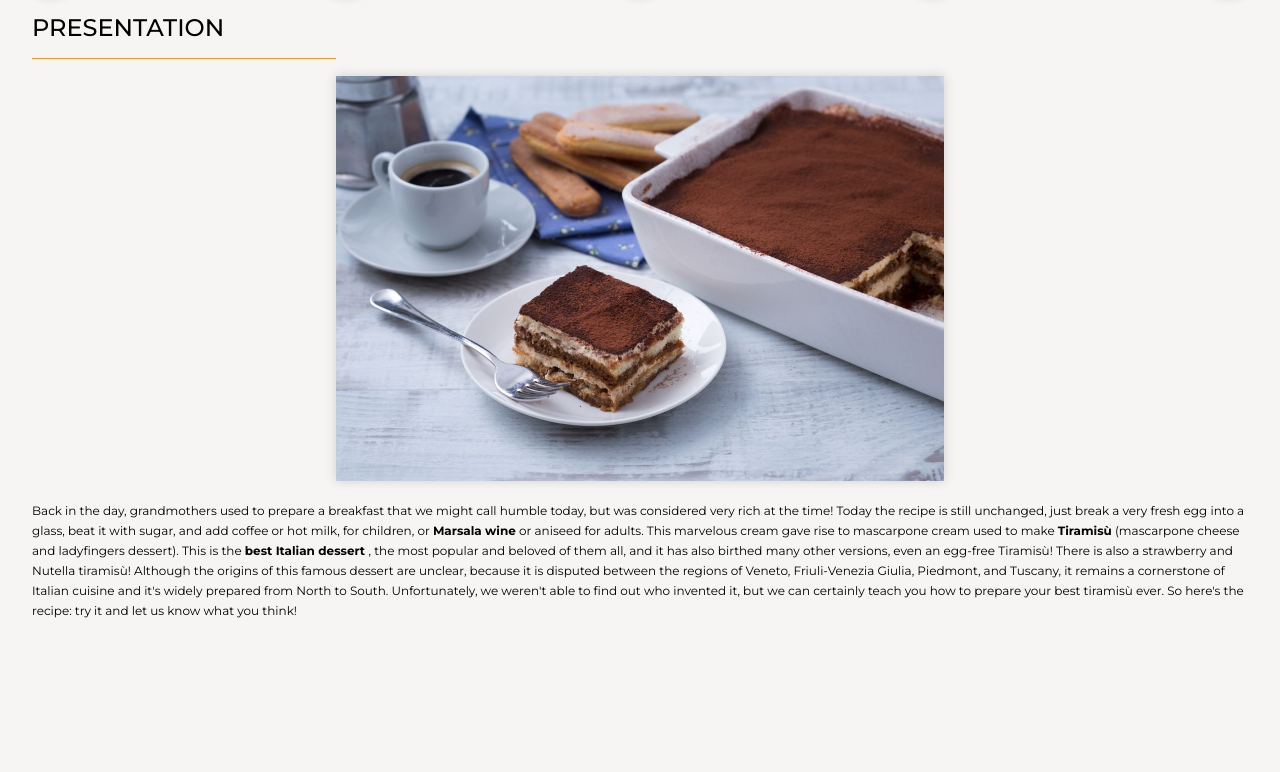
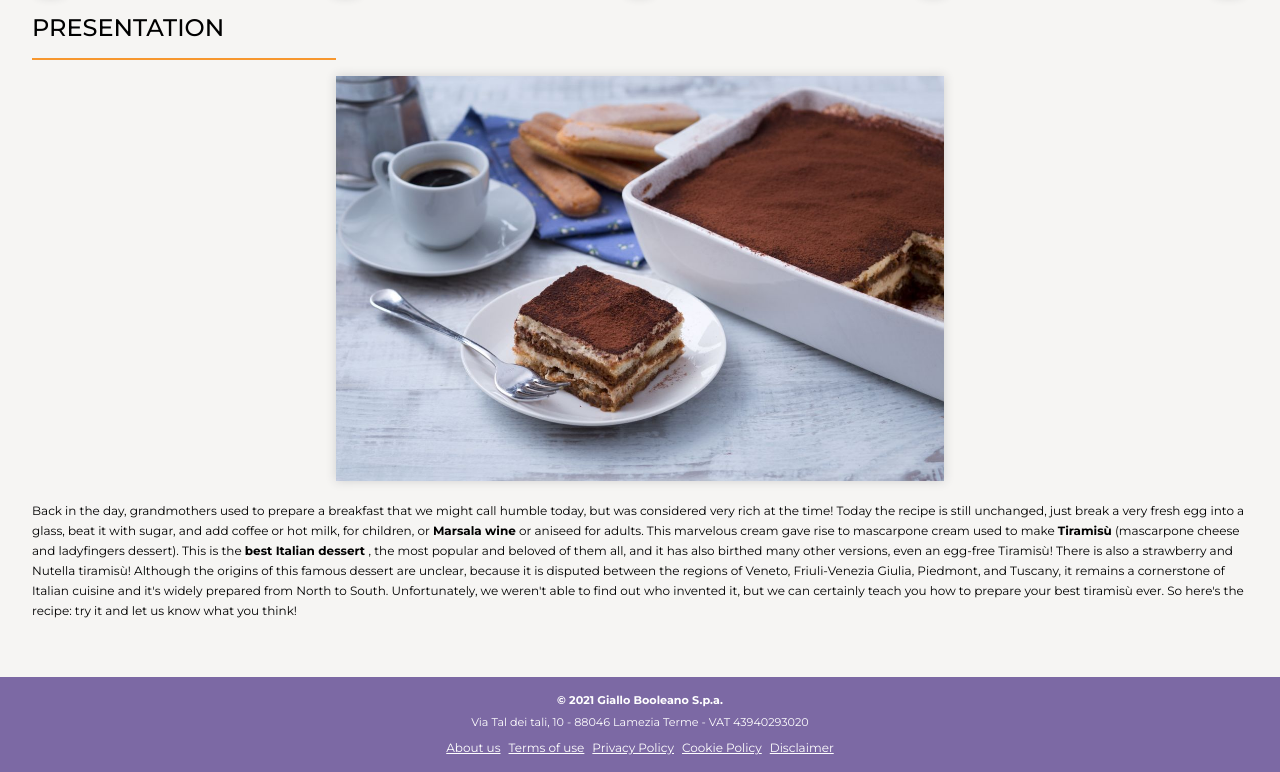
Before and after one commit to francescoboschelle/htmlcss-responsive-layout, a plain HTML site: page index.html in a window 1280 px wide. Shown: the part 753-1525 px from the top of the page. Before the commit the page ends 1382 px from the top, so only its background shows below. Drawn offline with Linux system fonts and the light colour scheme; a web font is replaced by a local one.

Commit message:
Add footer section to index.html; enhance footer styles in style.css

```diff
--- a/index.html
+++ b/index.html
@@ -113,5 +113,27 @@
         </div>
       </section>
     </main>
+
+    <footer>
+      <p><b>&copy; 2021 Giallo Booleano S.p.a.</b></p>
+      <p>Via Tal dei tali, 10 - 88046 Lamezia Terme - VAT 43940293020</p>
+      <ul class="links">
+        <li>
+          <a href="./">About us</a>
+        </li>
+        <li>
+          <a href="./">Terms of use</a>
+        </li>
+        <li>
+          <a href="./">Privacy Policy</a>
+        </li>
+        <li>
+          <a href="./">Cookie Policy</a>
+        </li>
+        <li>
+          <a href="./">Disclaimer</a>
+        </li>
+      </ul>
+    </footer>
   </body>
 </html>
--- a/style.css
+++ b/style.css
@@ -140,6 +140,8 @@ main {
   }
 
   #presentation {
+    margin-bottom: 3rem;
+
     h2 {
       font-weight: 500;
     }
@@ -148,7 +150,7 @@ main {
       display: block;
       height: 2px;
       border: 0;
-      border-top: 1px solid rgb(247, 151, 46);
+      border-top: 2px solid rgb(247, 151, 46);
       margin: 1em 0;
       width: 25%;
     }
@@ -173,4 +175,35 @@ main {
 /* #endregion main */
 
 /* #region footer */
+
+footer {
+  background-color: rgb(124, 105, 164);
+  color: white;
+  text-align: center;
+
+  display: flex;
+  flex-direction: column;
+  align-items: center;
+  justify-content: center;
+
+  padding: 1rem;
+
+  p {
+    margin-bottom: 0.5rem;
+  }
+
+  ul {
+    display: flex;
+    flex-direction: row;
+    flex-wrap: wrap;
+    justify-content: space-around;
+  }
+
+  a {
+    color: white;
+    margin: 0 0.25rem;
+    font-size: 0.75rem;
+  }
+}
+
 /* #endregion footer */
```
